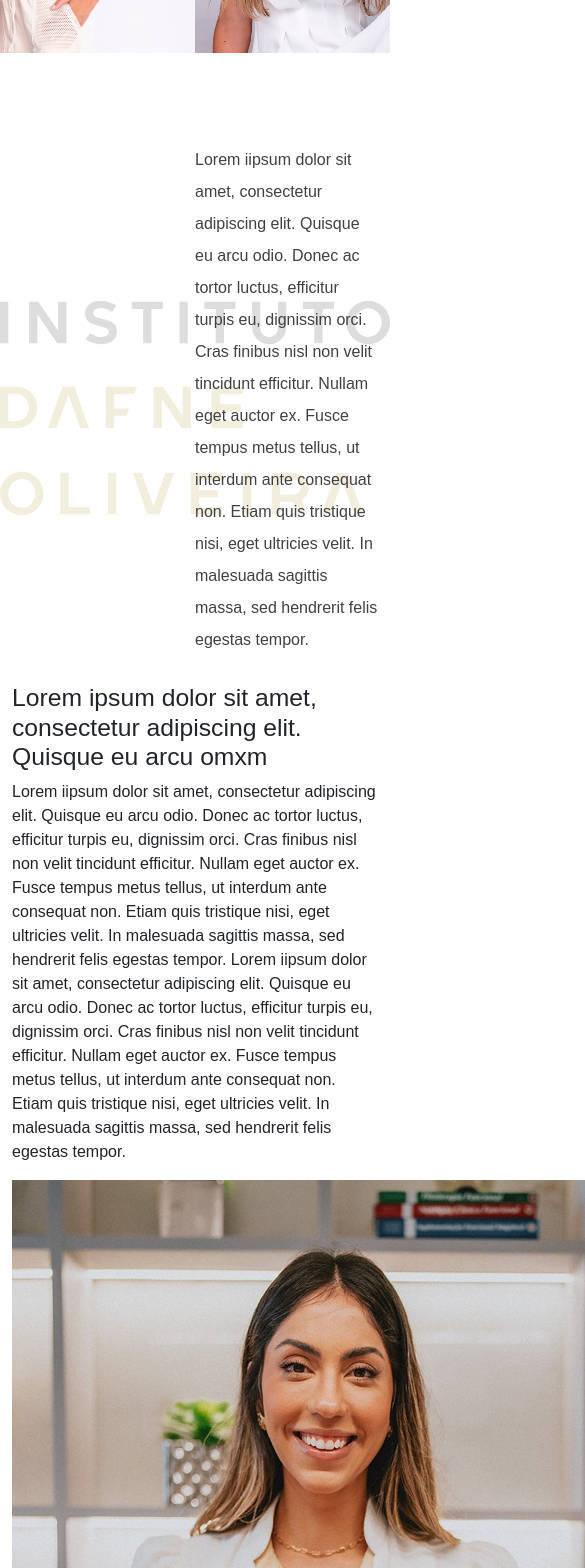
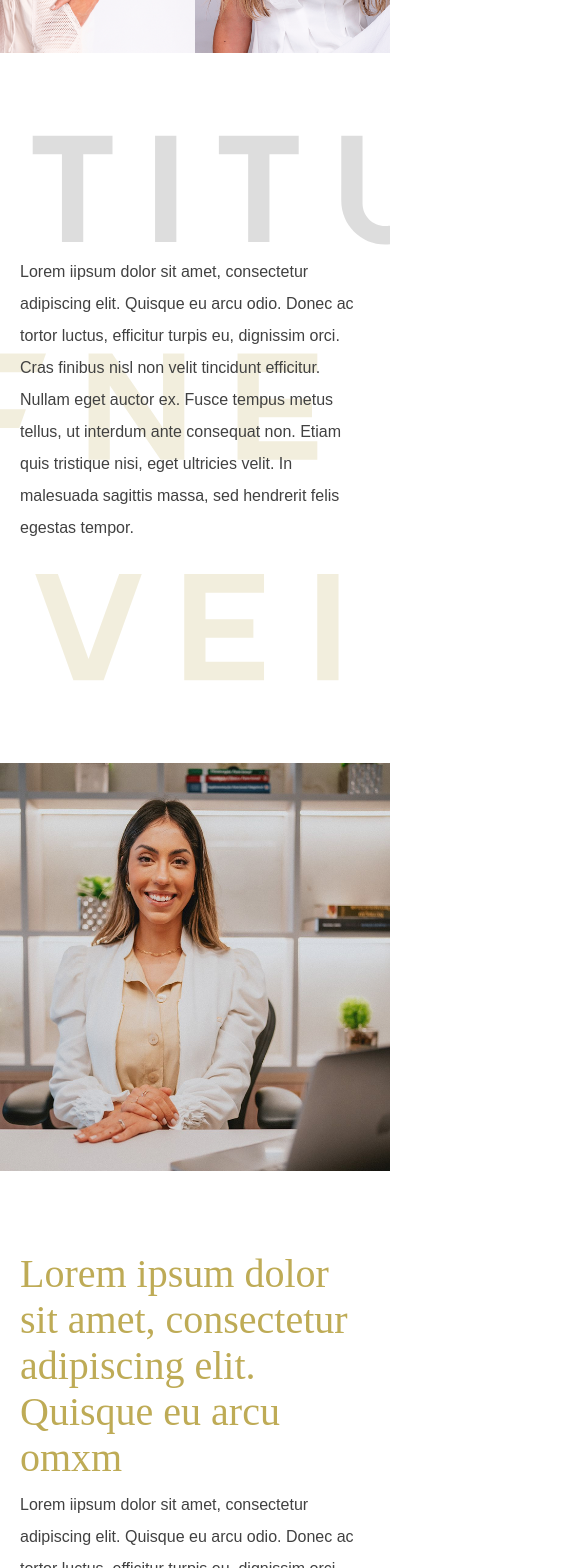
Before and after one commit to SiteDafneOliveira/danfeoliveira, a Next.js app: page / in a window 390 px wide. Shown: the part 1340-2908 px from the top of the page, 585 px wide, since content can reach past the window. Built offline with nearby package versions, Linux system fonts and the light colour scheme; a web font is replaced by a local one.

Commit message:
feat: finish adding doc section

```diff
--- a/src/components/home/doctor/doctor.module.scss
+++ b/src/components/home/doctor/doctor.module.scss
@@ -0,0 +1,48 @@
+.doc {
+  display: flex;
+  justify-content: center;
+  align-items: center;
+  padding: 80px 0;
+  gap: 80px;
+
+  @media only screen and (max-width: 992px) {
+    flex-direction: column-reverse;
+  } // @media only screen and (max-width : 992px )
+}
+
+.left {
+  max-width: 530px;
+  width: 50%;
+
+  @media only screen and (max-width : 992px) {
+    width: 100%;
+    padding: 0 20px;
+  }// @media only screen and (max-width : 992px)
+}
+
+.title {
+  font-family: Times New Roman, serif;
+  font-weight: 400;
+  font-size: 2.5rem; // 40px
+  line-height: 1.15; // 46px / 40px = 1.15
+  color: #beab56;
+}
+
+.text {
+  font-size: 1rem;
+  line-height: 2;
+  color: #414141;
+}
+
+.right {
+  width: 50%;
+
+  @media only screen and (max-width : 992px) {
+    width: 100%;
+  }// @media only screen and (max-width : 992px)
+}
+
+.img {
+  width: 100%;
+  height: auto;
+}
--- a/src/components/home/doctor/index.jsx
+++ b/src/components/home/doctor/index.jsx
@@ -26,7 +26,7 @@ const Doctor = () => {
         </p>
       </div>
       <div className={s.right}>
-        <Image src={doc} alt='doctor' />
+        <Image src={doc} alt='doctor' width={760} height={795} className={s.img} />
       </div>
     </div>
   );
--- a/src/components/home/institute/institute.module.scss
+++ b/src/components/home/institute/institute.module.scss
@@ -7,9 +7,11 @@
   justify-content: flex-end;
   align-items: center;
   min-height: 550px;
+  padding: 80px 0;
 
   @media only screen and (max-width : 992px) {
-    background-size: 100% 100%;
+    background-size: cover;
+    background-position: center;
   }// @media only screen and (max-width : 992px)
 }
 
@@ -21,4 +23,9 @@
   font-size: 1rem;
   line-height: 2; // 32px / 16px
   color: #414141;
+
+  @media only screen and (max-width : 992px) {
+    width: 100%;
+    padding: 0 20px;
+  }// @media only screen and (max-width : 992px)
 }
```
